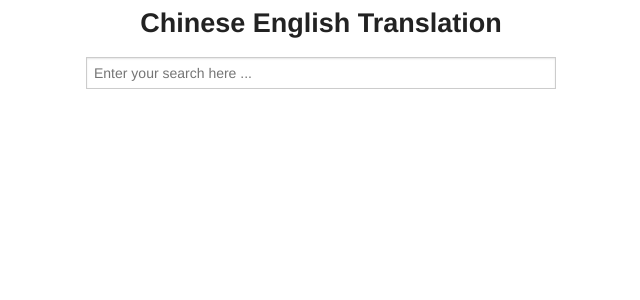
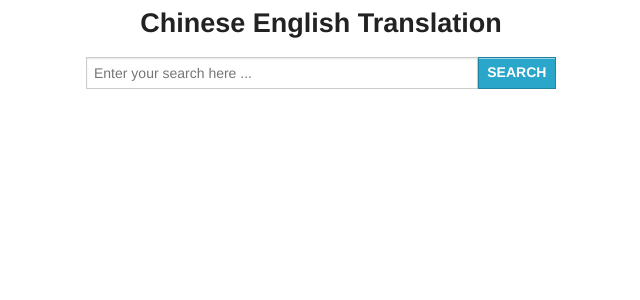
Before and after one commit to hsientsungwu/Transmatter, a PHP site: page / in a window 1280 px wide. Shown: the top 300 px of the page, without its empty margins (319-959 px from the left). Run offline with PHP 8.4, Linux system fonts and the light colour scheme; some libraries are stand-ins or nearby versions.

Commit message:
Add a search button

```diff
--- a/index.php
+++ b/index.php
@@ -23,13 +23,21 @@ header("Content-Type: text/html; charset=utf-8");
 		  		<h3 style="text-align: center;">Chinese English Translation</h3>
 		  	</div>
 		</div>
+
 		<div class="row">
-		  	<div class="small-6 small-centered columns search-bar-container">
-		  		<form id="id_searchform" >
-		  			<input type="text" class="large" id="id_key" placeholder="Enter your search here ... ">
-				</form>
-		  	</div>
+		    <div class="large-6 small-centered columns search-bar-container">
+		    	<form id="id_searchform" >
+			      	<div class="row collapse">
+			        	<div class="small-10 columns">
+			          		<input type="text" class="large" id="id_key" placeholder="Enter your search here ... ">
+			        	</div>
+			        <div class="small-2 columns">
+			          	<a href="#" class="button prefix">SEARCH</a>
+			        </div>
+			    </form>
+		     </div>
 		</div>
+
 		<div class="row">
 			<div class="small-6 small-centered columns">
 				<div class="result-message"></div>
```
